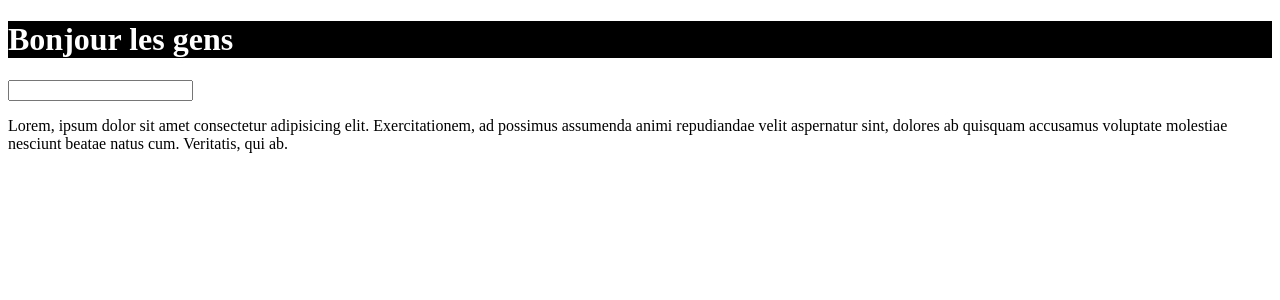
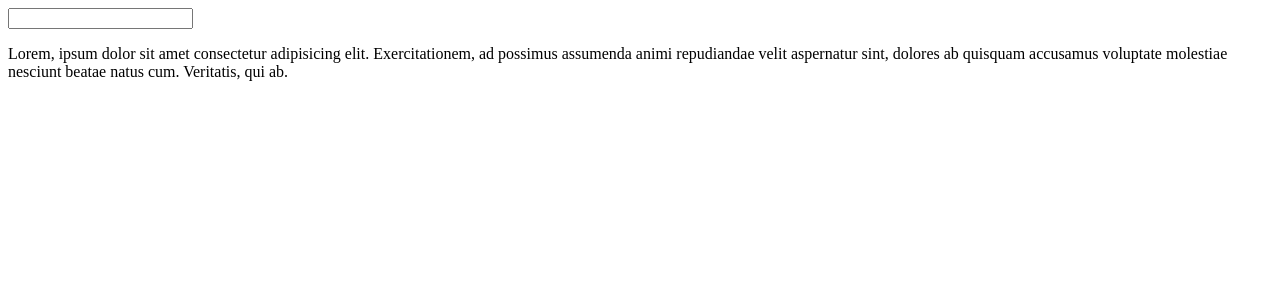
Before and after one commit to Ryn-Bghl/react-app-learn, a React (Create React App) app: page / in a window 1280 px wide. Shown: the top 300 px of the page. Built offline with nearby package versions, Linux system fonts and the light colour scheme.

Commit message:
JSX: Conditional Rendering

```diff
--- a/src/App.jsx
+++ b/src/App.jsx
@@ -1,13 +1,14 @@
 const title = "Bonjour les gens";
 const style = {color: 'white', backgroundColor: 'black'};
+const showTitle = false;
 
 function App() {
-  const handleClick = () => {
+/*   const handleClick = () => {
     alert("J'ai cliquer sur le titre !!!")
-  }
+  } */
 
   return <>
-    <h1 onClick={handleClick} id="title" className="title" style={style}>{title}</h1>
+    {showTitle && <h1 /* onClick={handleClick} */ id="title" className="title" style={style}>{title}</h1>}
     <input type="text" />
     <p>
       Lorem, ipsum dolor sit amet consectetur adipisicing elit. Exercitationem, ad possimus assumenda animi repudiandae velit aspernatur sint, dolores ab quisquam accusamus voluptate molestiae nesciunt beatae natus cum. Veritatis, qui ab.
```
